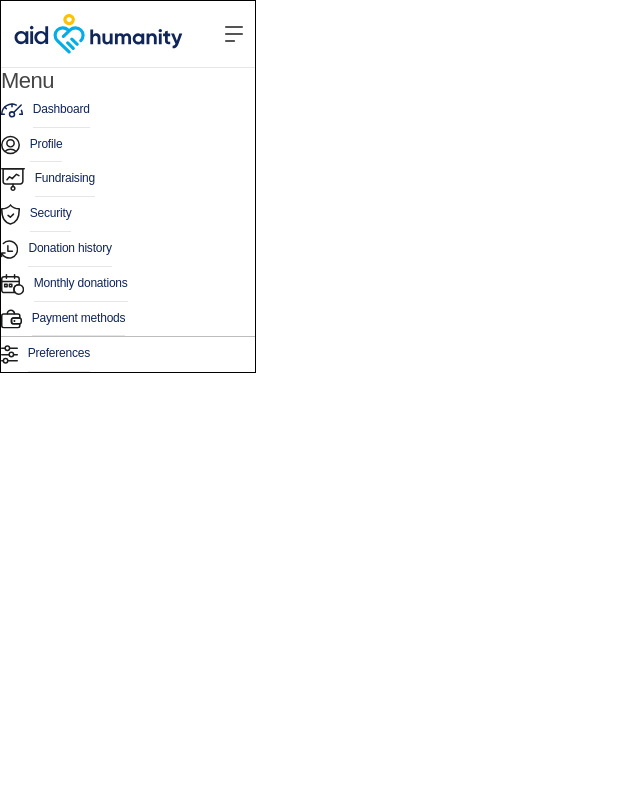
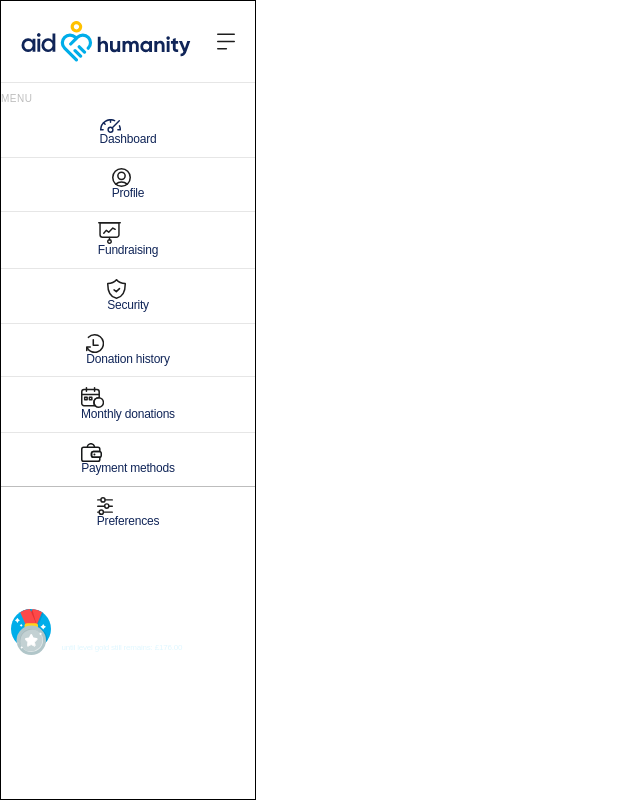
Before and after one commit to muhammadfuaad/aidhumaninty-practice-2, a React (Create React App) app: page /dashboard-sidebar in a window 1280 px wide. Shown: the whole page, without its empty margins (0-640 px from the left). Built offline with nearby package versions, Linux system fonts and the light colour scheme.

Commit message:
react-router-dom added

```diff
--- a/package.json
+++ b/package.json
@@ -9,6 +9,7 @@
     "normalize.css": "^8.0.1",
     "react": "^18.2.0",
     "react-dom": "^18.2.0",
+    "react-router-dom": "^6.6.2",
     "react-scripts": "5.0.1",
     "web-vitals": "^2.1.4"
   },
--- a/src/App.js
+++ b/src/App.js
@@ -6,11 +6,19 @@ import Status_bug from './components/status/status--bug';
 import Status_section from './components/status/status-section';
 import Congratulations_page from './components/congratulations_page';
 import Dashboard_sidebar from './components/dashboard/dashboard_sidebar';
+import Portal from "./components/dashboard/portal"
+import { Route, Routes } from "react-router-dom";
 function App() {
   return (
-    <>
-      <Dashboard_sidebar />
-    </>
+
+    <Routes>
+      <Route path="/congratulations" element={<Congratulations_page />} />
+      <Route path="/dashboard-sidebar" element={<Dashboard_sidebar />} />
+      <Route path="/portal" element={<Portal />} />
+
+
+    </Routes>
+
   );
 }
 
--- a/src/components/dashboard/dashboard_sidebar.js
+++ b/src/components/dashboard/dashboard_sidebar.js
@@ -1,22 +1,31 @@
 function Dashboard_sidebar() {
   return (
-    <section className="dashboard-sidebar w-[20%]">
-      <div className="dashboard-sidebar__header flex justify-between p-5 ">
+    <section className="dashboard-sidebar w-[20%] h-screen">
+      <div className="dashboard-sidebar__header flex justify-between p-8">
         <img src="./Icons/dashboard-sidebar-logo.svg"></img>
         <img src="./Icons/dashboard-sidebar-toggler.svg"></img>
       </div>
       <div class="dashboard-sidebar__body">
-        <p>Menu</p>
-        <ul>
-          <li><a><div className="flex space-x-4"><img src="./Icons/dashboard.svg" alt=""></img><span className="list__item">Dashboard</span></div></a></li>
-          <li><a><div className="flex space-x-4"><img src="./Icons/profile.svg" alt=""></img><span className="list__item">Profile</span></div></a></li>
-          <li><a><div className="flex space-x-4"><img src="./Icons/fundraising.svg" alt=""></img><span className="list__item">Fundraising</span></div></a></li>
-          <li><a><div className="flex space-x-4"><img src="./Icons/security.svg" alt=""></img><span className="list__item">Security</span></div></a></li>
-          <li><a><div className="flex space-x-4"><img src="./Icons/donation-history.svg" alt=""></img><span className="list__item">Donation history</span></div></a></li>
-          <li><a><div className="flex space-x-4"><img src="./Icons/monthly-donations.svg" alt=""></img><span className="list__item">Monthly donations</span></div></a></li>
-          <li><a><div className="flex space-x-4"><img src="./Icons/payment-methods.svg" alt=""></img><span className="list__item">Payment methods</span></div></a></li>
-          <li><a><div className="flex space-x-4"><img src="./Icons/preferences.svg" alt=""></img><span className="list__item">Preferences</span></div></a></li>
+        <ul className="list">
+          <p className="text-[1rem] font-medium tracking-[0.5px] text-[#bdbdbd] mt-4 mb-2">MENU</p>
+          <li className="list__item"><a className=""><img src="./Icons/dashboard.svg" alt=""></img><span>Dashboard</span></a></li>
+          <li className="list__item"><a className=""><img src="./Icons/profile.svg" alt=""></img><span>Profile</span></a></li>
+          <li className="list__item"><a className=""><img src="./Icons/fundraising.svg" alt=""></img><span>Fundraising</span></a></li>
+          <li className="list__item"><a className=""><img src="./Icons/security.svg" alt=""></img><span>Security</span></a></li>
+          <li className="list__item"><a className=""><img src="./Icons/donation-history.svg" alt=""></img><span>Donation history</span></a></li>
+          <li className="list__item"><a className=""><img src="./Icons/monthly-donations.svg" alt=""></img><span>Monthly donations</span></a></li>
+          <li className="list__item"><a className=""><img src="./Icons/payment-methods.svg" alt=""></img><span>Payment methods</span></a></li>
+          <li className="list__item"><a className=""><img src="./Icons/preferences.svg" alt=""></img><span>Preferences</span></a></li>
         </ul>
+        <div className="bg-primary flex space-x-4 py-8 px-4 rounded-3xl mt-20">
+          <img src="./Icons/dashboard-sidebar-badge.svg" className="left"></img>
+          <div className="right">
+            <p className="text-[1.4rem] font-medium tracking-[-0.35px] text-[#fff]">Level <span className="font-semibold">Silver</span></p>
+            <p className="text-[1.1rem] font-medium tracking-[-0.28px] text-[#fff]">total donation: <span className="font-semibold">£834.00</span></p>
+            <p className="text-[0.8rem] font-medium tracking-[-0.2px] text-[#E0F7FF] mt-2">until level gold still remains: £176.00</p>
+          </div>
+
+        </div>
       </div>
     </section>
   );
--- /dev/null
+++ b/src/components/dashboard/portal.js
@@ -0,0 +1,12 @@
+import Dashboard_sidebar from "./dashboard_sidebar";
+import Profile from "./profile";
+
+function Portal() {
+  return (
+    <section className="flex justify-between">
+      < Dashboard_sidebar />
+      < Profile />
+    </section>
+  );
+}
+export default Portal;
--- a/src/index.css
+++ b/src/index.css
@@ -14,3 +14,9 @@ code {
 @tailwind base;
 @tailwind components;
 @tailwind utilities;
+
+@layer components {
+  .border-bottom-light {
+    @apply border-b-[1px] border-[#e6e6e6];
+  }
+}
--- a/src/index.js
+++ b/src/index.js
@@ -1,13 +1,16 @@
 import React from 'react';
 import ReactDOM from 'react-dom/client';
 import './index.css';
+import { BrowserRouter } from 'react-router-dom';
 import App from './App';
 import reportWebVitals from './reportWebVitals';
 
 const root = ReactDOM.createRoot(document.getElementById('root'));
 root.render(
   <React.StrictMode>
-    <App />
+    <BrowserRouter>
+      <App />
+    </BrowserRouter>
   </React.StrictMode>
 );
 
```
Also changed, not shown: 1 other file (tests, documents, lock files or other folders).
